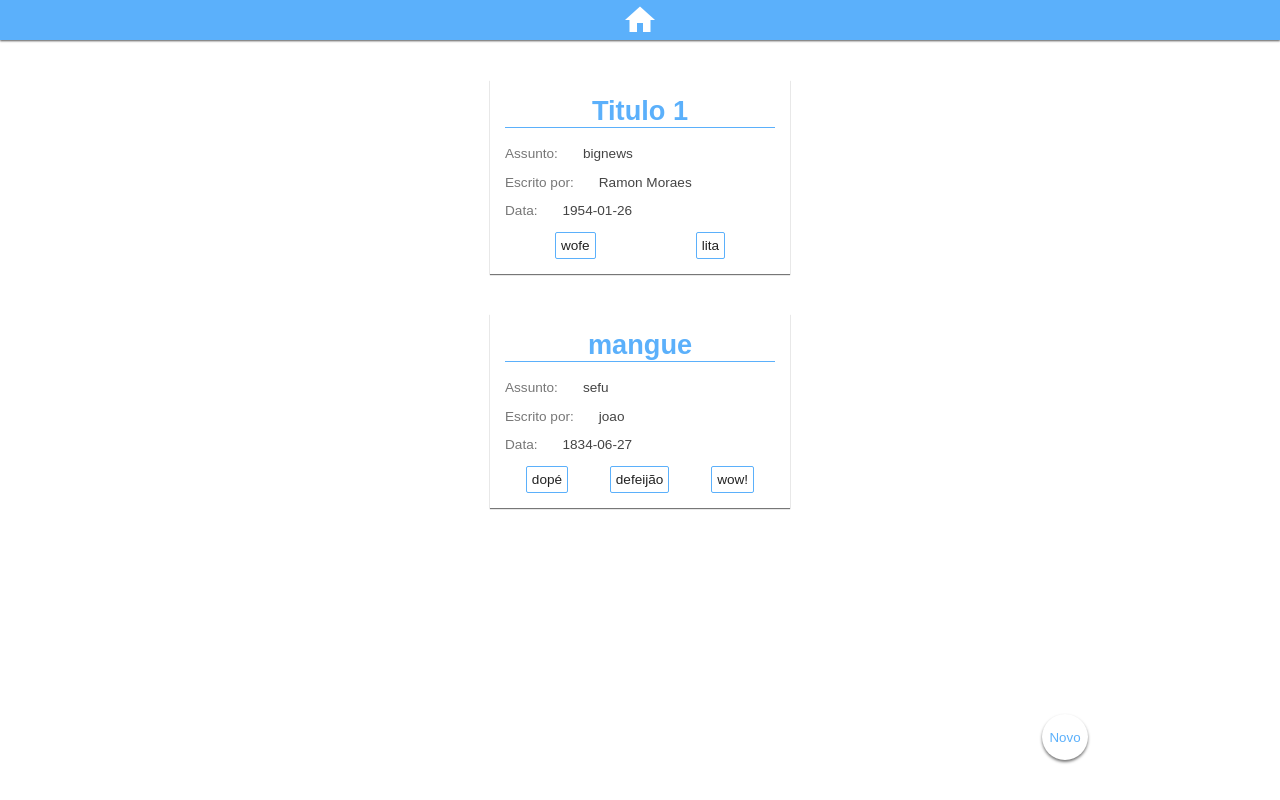
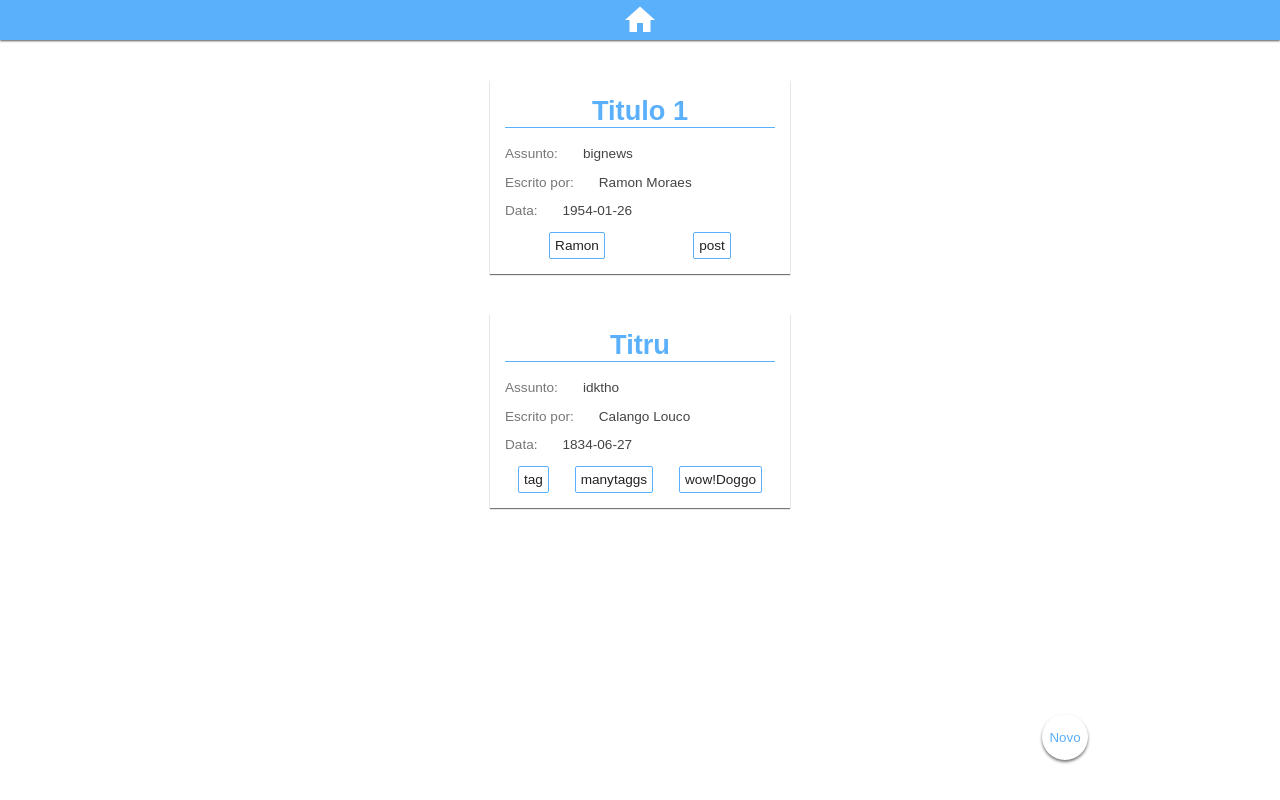
Before and after one commit to ramonmoraes/myCmsReact, a React (Create React App) app: page /#main in a window 1280 px wide. Built offline with nearby package versions, Linux system fonts and the light colour scheme.

Commit message:
new fakeapi/json

```diff
--- a/public/fapi/post.json
+++ b/public/fapi/post.json
@@ -2,18 +2,18 @@
   "titulo":"Titulo 1" ,
   "assunto": "bignews" ,
   "autor":"Ramon Moraes" ,
-  "tags":["wofe","lita"] ,
+  "tags":["Ramon","post"] ,
   "data":"1954-01-26" ,
-  "text" :["was born the wofe"],
+  "text" :["generic text no <p>"],
   "ativo":true
 },
 {
-  "titulo": "mangue",
-  "assunto":"sefu" ,
-  "autor": "joao",
-  "tags": ["dopé", "defeijão", "wow!"],
+  "titulo": "Titru",
+  "assunto":"idktho" ,
+  "autor": "Calango Louco",
+  "tags": ["tag", "manytaggs", "wow!Doggo"],
   "data": "1834-06-27",
-  "text" : ["Guess what, guess who","PikachU!"],
+  "text" : ["Guess what, guess who","2 <p>! uhul"],
   "ativo":true
 }
 ]
--- a/src/components/ToggleBtn.js
+++ b/src/components/ToggleBtn.js
@@ -6,7 +6,8 @@ class ToggleBtn extends Component {
     super(props);
     this.state={
       text:'Novo',
-      hash:'#post'
+      hash:'#post',
+      first:true
     }
   }
 
@@ -15,12 +16,18 @@ class ToggleBtn extends Component {
   }
 
   componentWillReceiveProps(np) {
-    if(this.props.janela==="#main"){
-      this.setState({text:"Voltar"});
+    if(!this.state.first){
+
+      if(this.props.janela==="#main"){
+        this.setState({text:"Voltar"});
+      }else{
+        this.setState({text:"Novo"});
+      }
+      this.setState({hash:this.props.janela});
     }else{
-      this.setState({text:"Novo"});
+      this.setState({fist:false})
     }
-    this.setState({hash:this.props.janela});
+
   }
 
 
```
